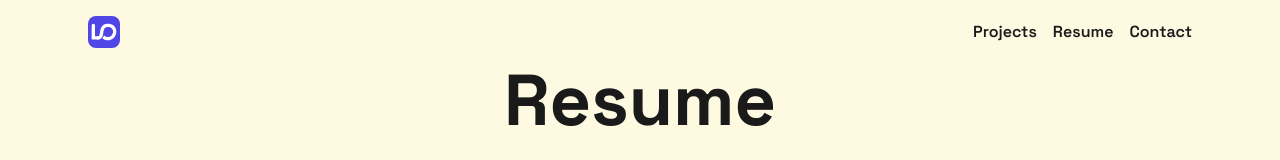
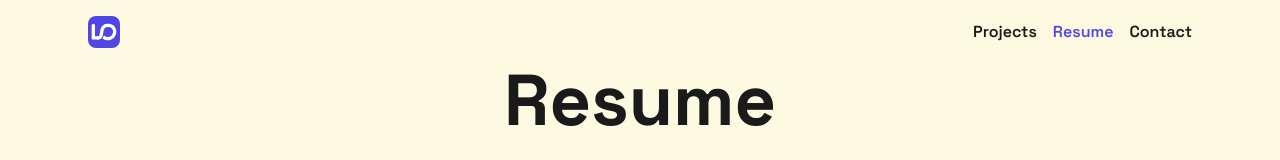
Before and after one commit to lesterong/lesterong.com, a React (Create React App) app: page /resume in a window 1280 px wide. Shown: the top 160 px of the page. Built offline with nearby package versions, Linux system fonts and the light colour scheme.

Commit message:
Add active links

```diff
--- a/src/components/Navbar.tsx
+++ b/src/components/Navbar.tsx
@@ -1,21 +1,22 @@
-import { Link } from 'react-router-dom';
+import { Link, useLocation } from 'react-router-dom';
 import Logo from '../assets/Logo';
 
 const Navbar = () => {
   const navLink = 'font-display font-semibold transition-colors duration-300 ease-in-out hover:text-indigo-200';
+  const path = useLocation().pathname;
   return (
     <nav className="absolute top-0 left-0 right-0 mx-auto flex w-screen max-w-6xl items-center justify-between py-4 px-6">
       <Link to="/">
         <Logo />
       </Link>
       <div className="flex space-x-4">
-        <Link to="projects" className={navLink}>
+        <Link to="projects" className={`${navLink} ${path === '/projects' ? 'text-indigo-200' : ''}`}>
           Projects
         </Link>
-        <Link to="resume" className={navLink}>
+        <Link to="resume" className={`${navLink} ${path === '/resume' ? 'text-indigo-200' : ''}`}>
           Resume
         </Link>
-        <Link to="contact" className={navLink}>
+        <Link to="contact" className={`${navLink} ${path === '/contact' ? 'text-indigo-200' : ''}`}>
           Contact
         </Link>
       </div>
```
